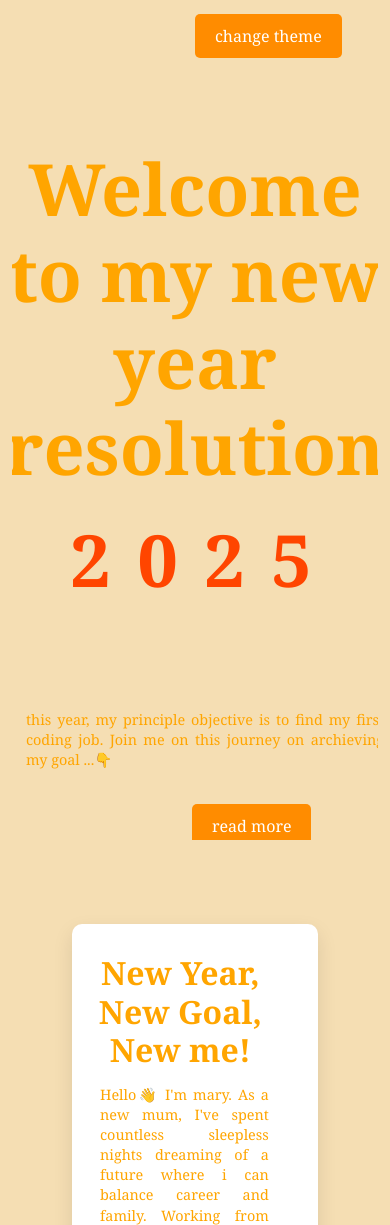
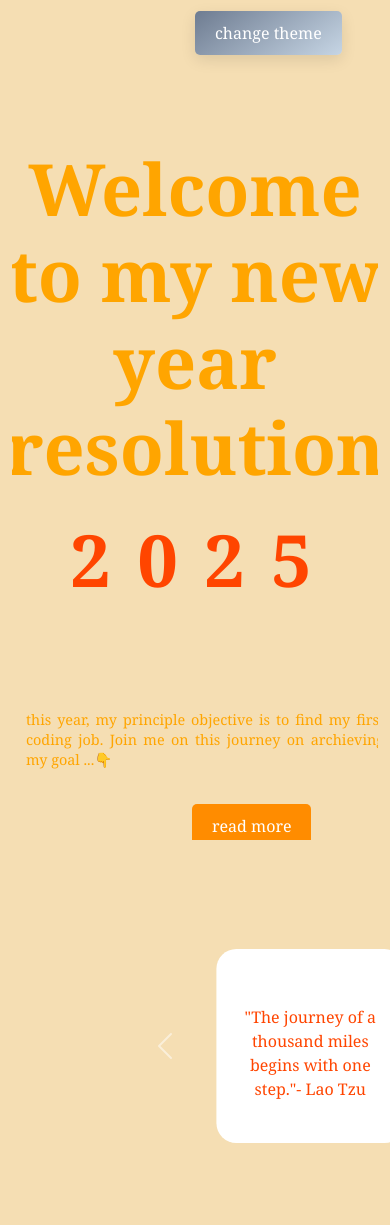
Before and after one commit to Mary-clouds/new-year-resolution-2025, a plain HTML site: page index.html in a window 390 px wide. Shown: the top 1225 px of the page. Drawn offline with nearby package versions, Linux system fonts and the light colour scheme.

Commit message:
changed the button background color

```diff
--- a/src/style.css
+++ b/src/style.css
@@ -12,7 +12,7 @@ body{
     box-sizing: border-box;
 }
 hr{
-    opacity: 2rem;
+    opacity: 3rem;
     color: orangered;
 }
 /*header*/
@@ -85,7 +85,7 @@ span[role="bouncing-number"]{
     display: flex;
     justify-content: center;
     align-items: center;
-    max-width: 600px;
+    max-width: 700px;
     overflow: hidden;
 }
 .quote-text{
@@ -113,6 +113,7 @@ section{
     top: 20px;
     left: 25%;
     padding-bottom: 25px;
+
 }
 
 /*Goal description Section */
@@ -247,7 +248,7 @@ div[role="progressbar"]::after{
         color: chartreuse;
     }
 /* buttons*/
-button{
+.theme-button, .welcome-button{
     background: darkorange;
     color: white;
     border: none;
@@ -256,10 +257,7 @@ button{
     font-size: 16px;
     transition: transform 0.2s ease, box-shadow 0.2s ease;
 }
-button{
-    transition: all 150ms ease-in-out;
-}
-button:hover{
+.theme-button, .welcome-button:hover{
     transform: translateY(-3px);
     box-shadow: 0 5px 15px rgba(0, 0, 0, 0.1);
     background: orangered;
@@ -270,8 +268,6 @@ button:hover{
      position: relative;
      top: 14px;
      left: 50%;
-
-
 }
 
 .welcome-button{
@@ -279,7 +275,16 @@ button:hover{
   top: 18px;
   left: 15%;
 }
+.carousel-control-next,.carousel-control-prev {
+    transition: all 150ms ease-in-out;
 
+}
+
+.carousel-control-next:hover,.carousel-control-prev:hover {
+   cursor: pointer;
+   background: orangered;
+
+}
 /* Dark theme */
 .dark-theme{
     background: radial-gradient(780px at 37.8% 100.3%, rgb(19, 55, 115) 2.2%, rgb(32, 7, 80) 20.2%, rgb(27, 88, 111) 58.6%, rgb(115, 88, 44) 75%, rgb(99, 19, 90) 89.6%, rgb(12, 51, 76) 96.1%); ;
@@ -293,11 +298,12 @@ button:hover{
       color: #666;
 
     }
-  .dark-theme button{
+  .dark-theme .welcome-button, .theme-button{
     background: linear-gradient(145deg, #6e7c91, #c6d5e4);
 
   }
-  .dark-theme button:hover{
+
+  .dark-theme .welcome-button:hover, .theme-button:hover{
     color: orangered;
   }
   .dark-theme .dark-theme-button{
@@ -378,8 +384,12 @@ html{
 }
 /*remove the carousel*/
 section{
-display: none;
-}
+   padding: 10px;
+   display: flex;
+   justify-content: left;
+   max-width: 500px;
+   overflow: hidden;
+    }
 
 footer{
     font-size: 0.8rem;
```
Also changed, not shown: index.html (+1 -1 lines).
